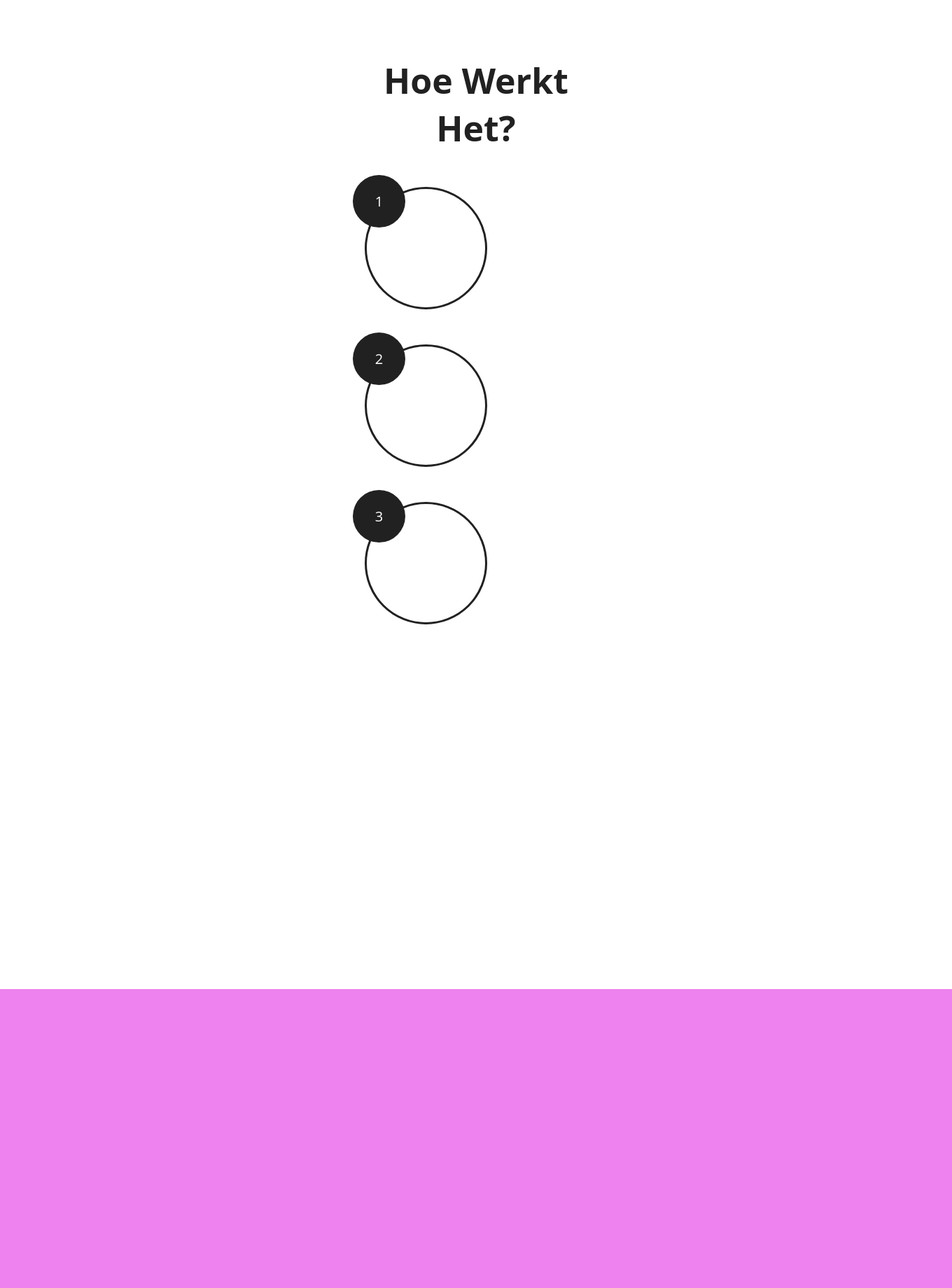
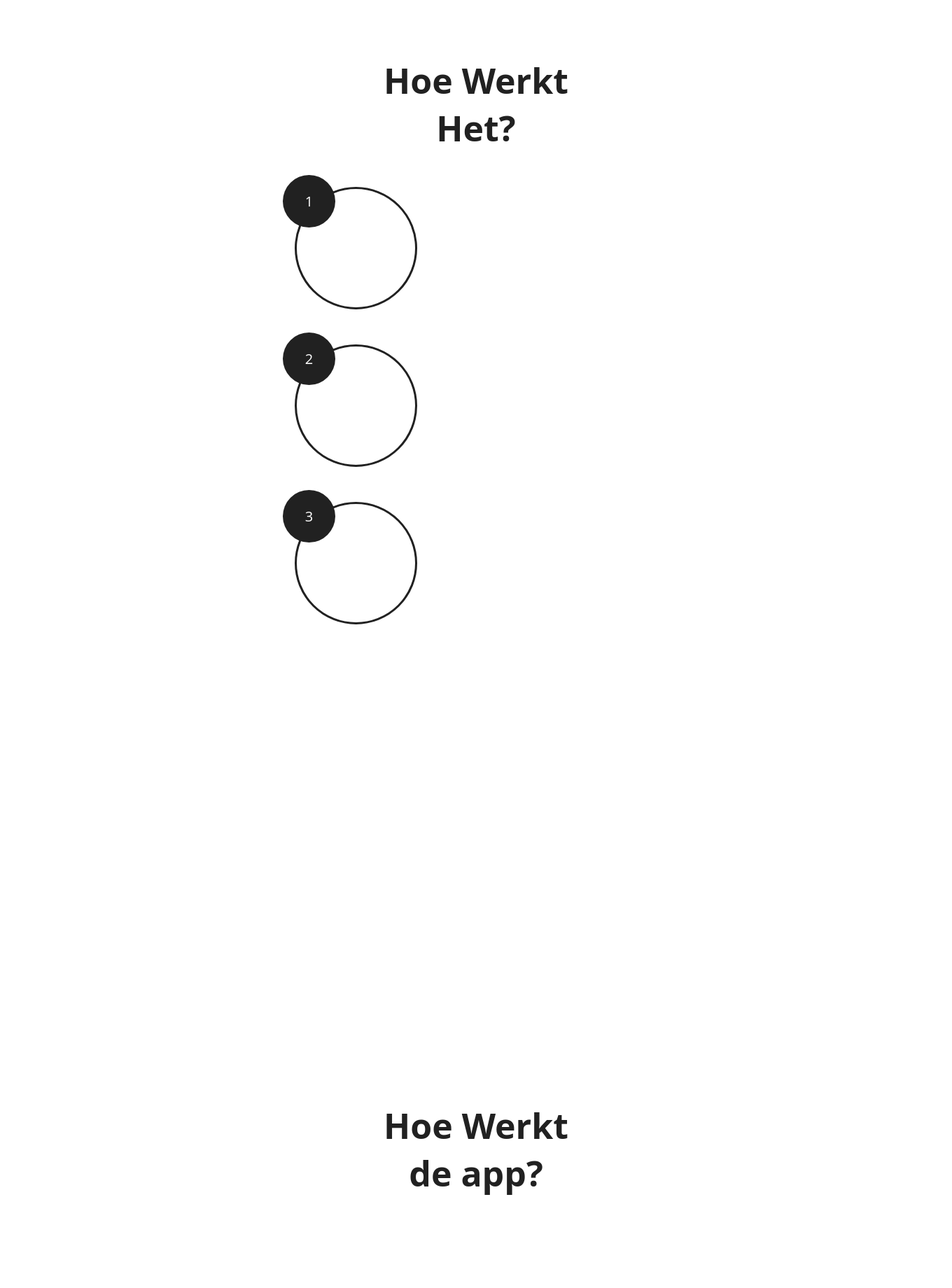
Before and after one commit to JamieVos991/F2M2-Radicale-Kunstspeeltuin, a PHP site: page / in a window 1360 px wide. Shown: the part 1688-3528 px from the top of the page at 70% size. Run offline with PHP 8.4, Linux system fonts and the light colour scheme.

Commit message:
Hoe werkt de app pagina

```diff
--- a/Code/Promo/Index.html
+++ b/Code/Promo/Index.html
@@ -50,6 +50,7 @@
             </h2>
             <div class="circles">
                 <div class="circle-1">
+                    <div class="lijn1"></div>
                     <div class="mini-circle-1">
                         1
                     </div>
@@ -68,7 +69,10 @@
         </section>
 
         <section id="HWDA">
-
+            <h2 class="title">
+                Hoe Werkt de app?
+            </h2>
+            <img src="9.png" alt="" class="phone2">
         </section>
 
         <section id="OT">
--- a/Code/Promo/Stylesheet/Style.css
+++ b/Code/Promo/Stylesheet/Style.css
@@ -105,6 +105,7 @@ h2 {
     width: 175px;
     border-radius: 50%;
     margin-top: 50px;
+    margin-left: -100px;
 }
 
 .mini-circle-1, .mini-circle-2, .mini-circle-3 {
@@ -122,8 +123,12 @@ h2 {
 }
 
 #HWDA {
-    background-color: violet;
+    background-color: white;
     padding: 521px;
+}
+
+.phone2 {
+    margin-left: -250px;
 }
 
 #OT {
```
Also changed, not shown: Code/Promo/9.png (added).
